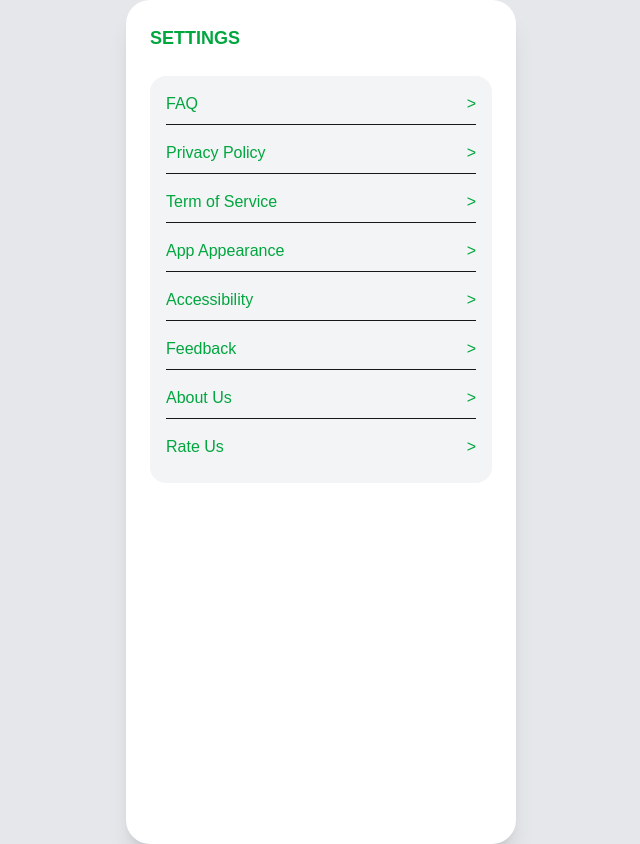
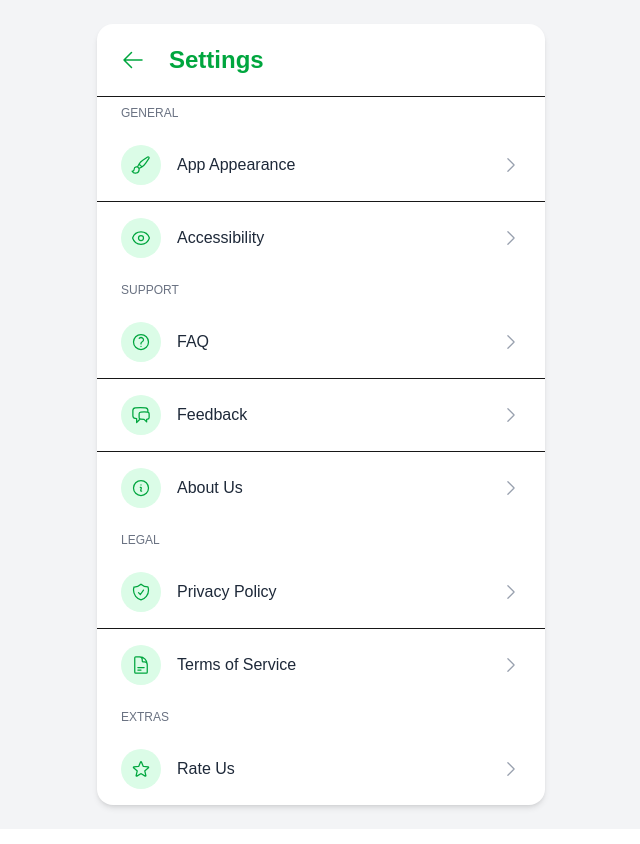
Before and after one commit to Kirito-111804/Kabuyao-tree, a Next.js app: page /assess/settings in a window 1280 px wide. Shown: the whole page, without its empty margins (319-959 px from the left). Built offline with nearby package versions, Linux system fonts and the light colour scheme.

Commit message:
Update page.tsx

```diff
--- a/app/assess/settings/page.tsx
+++ b/app/assess/settings/page.tsx
@@ -1,37 +1,107 @@
 "use client";
 
+import { useRouter } from "next/navigation";
+import Link from "next/link";
+import {
+  QuestionMarkCircleIcon,
+  ShieldCheckIcon,
+  DocumentTextIcon,
+  PaintBrushIcon,
+  EyeIcon,
+  ChatBubbleLeftRightIcon,
+  InformationCircleIcon,
+  StarIcon,
+  ChevronRightIcon,
+  ArrowLeftIcon,
+} from "@heroicons/react/24/outline";
+
 export default function Settings() {
-  const items = [
-    "FAQ",
-    "Privacy Policy",
-    "Term of Service",
-    "App Appearance",
-    "Accessibility",
-    "Feedback",
-    "About Us",
-    "Rate Us",
+  const router = useRouter();
+
+  // Group items into sections for Android-style layout
+  const sections = [
+    {
+      title: "General",
+      items: [
+        { label: "App Appearance", href: "/appearance", icon: PaintBrushIcon },
+        { label: "Accessibility", href: "/accessibility", icon: EyeIcon },
+      ],
+    },
+    {
+      title: "Support",
+      items: [
+        { label: "FAQ", href: "/faq", icon: QuestionMarkCircleIcon },
+        { label: "Feedback", href: "/feedback", icon: ChatBubbleLeftRightIcon },
+        { label: "About Us", href: "/about", icon: InformationCircleIcon },
+      ],
+    },
+    {
+      title: "Legal",
+      items: [
+        { label: "Privacy Policy", href: "/privacy", icon: ShieldCheckIcon },
+        { label: "Terms of Service", href: "/terms", icon: DocumentTextIcon },
+      ],
+    },
+    {
+      title: "Extras",
+      items: [
+        { label: "Rate Us", href: "/rate", icon: StarIcon },
+      ],
+    },
   ];
 
   return (
-    <div className="flex justify-center items-center min-h-screen bg-gray-200">
-      <div className="w-[390px] h-[844px] bg-white rounded-3xl shadow-xl p-6">
-
-        <h1 className="text-lg font-semibold text-green-600 mb-6">
-          SETTINGS
-        </h1>
-
-        <div className="bg-gray-100 rounded-2xl p-4 space-y-4">
-          {items.map((item, index) => (
-            <div
-              key={index}
-              className="flex justify-between items-center border-b pb-2 last:border-none"
-            >
-              <span className="text-green-600">{item}</span>
-              <span className="text-green-600">{">"}</span>
-            </div>
-          ))}
+    <div className="min-h-screen bg-gray-100 flex justify-center py-6">
+      <div className="w-full max-w-md bg-white rounded-2xl shadow-md overflow-hidden">
+        {/* Header with Back Button */}
+        <div className="flex items-center px-4 py-4 border-b">
+          <button
+            onClick={() => router.back()}
+            className="p-2 rounded-full hover:bg-gray-100 transition"
+          >
+            <ArrowLeftIcon className="w-6 h-6 text-green-600" />
+          </button>
+          <h1 className="text-2xl font-semibold text-green-600 ml-4">
+            Settings
+          </h1>
         </div>
 
+        {/* Sections */}
+        {sections.map((section, sIndex) => (
+          <div key={sIndex}>
+            {/* Section Title */}
+            <div className="px-6 py-2 text-xs text-gray-500 uppercase font-medium">
+              {section.title}
+            </div>
+
+            {/* Section Items */}
+            <div className="divide-y">
+              {section.items.map((item, iIndex) => {
+                const Icon = item.icon;
+                return (
+                  <Link
+                    key={iIndex}
+                    href={item.href}
+                    className="flex items-center px-6 py-4 hover:bg-gray-50 transition"
+                  >
+                    {/* Icon with background */}
+                    <div className="w-10 h-10 flex items-center justify-center bg-green-100 rounded-full">
+                      <Icon className="w-5 h-5 text-green-600" />
+                    </div>
+
+                    {/* Label */}
+                    <span className="ml-4 text-gray-800 text-base flex-1">
+                      {item.label}
+                    </span>
+
+                    {/* Chevron */}
+                    <ChevronRightIcon className="w-5 h-5 text-gray-400" />
+                  </Link>
+                );
+              })}
+            </div>
+          </div>
+        ))}
       </div>
     </div>
   );
```
